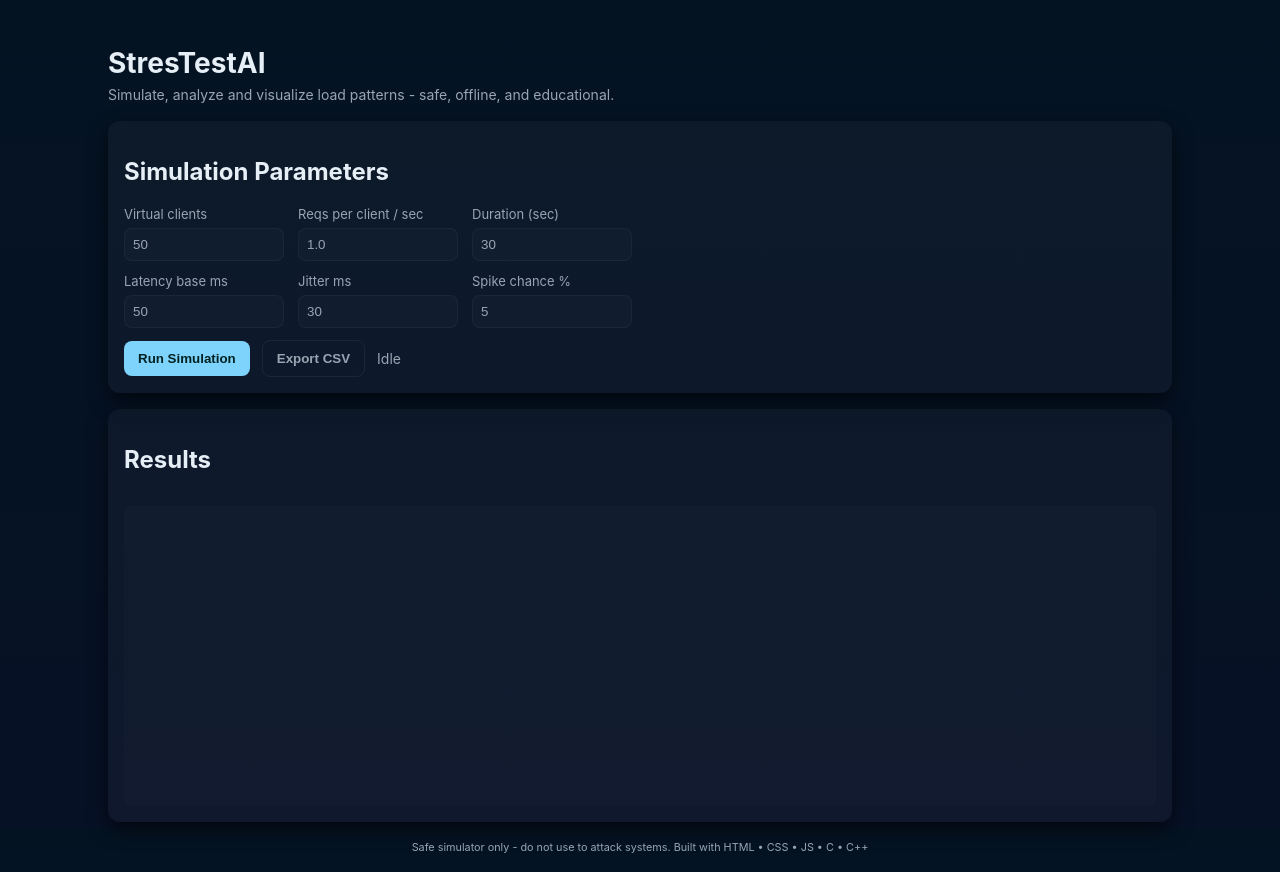
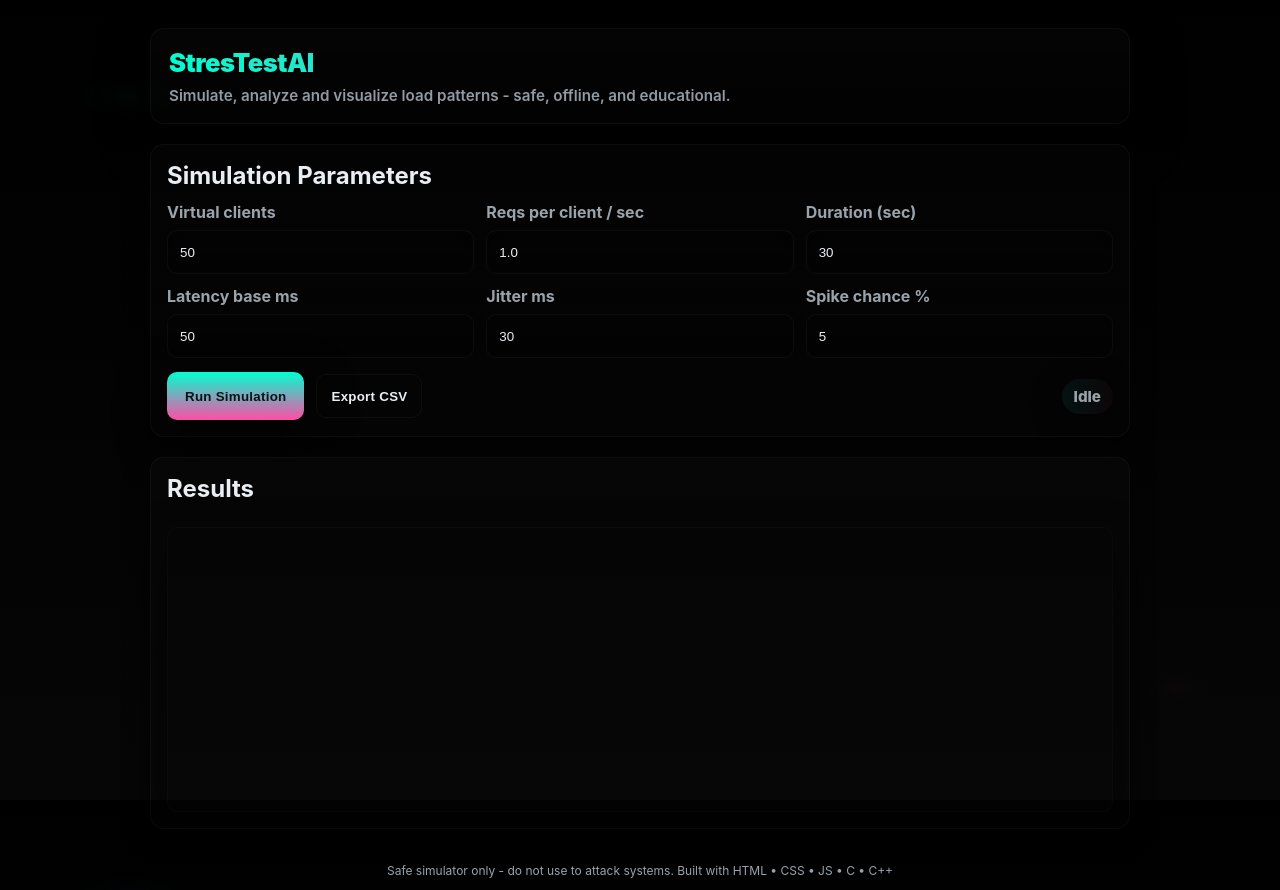
Before and after one commit to Luka12-dev/TestAI, a plain HTML site: page index.html in a window 1280 px wide. Drawn offline with Linux system fonts and the light colour scheme; a script that the page names is missing.

Commit message:
Update styles.css

```diff
--- a/styles.css
+++ b/styles.css
@@ -1,35 +1,269 @@
 :root{
-  --bg:#071126;
-  --card:#0b1220;
-  --accent:#7dd3fc;
-  --muted:#9aa4b2;
-  --good:#34d399;
-  --warn:#f59e0b;
-  --bad:#fb7185;
+  --bg: #000000;
+  --bg-2: #060606;
+  --card-bg: rgba(255,255,255,0.018);
+  --glass-border: rgba(255,255,255,0.04);
+  --muted: #9aa3ab;
+  --text: #e9eef3;
+
+  --accent: #00ffd0;
+  --accent-2: #ff4da6;
+  --accent-soft: rgba(0,255,208,0.06);
+
+  --radius: 14px;
+  --gap: 16px;
+  --container-max: 980px;
+
+  --shadow-sm: 0 8px 24px rgba(0,0,0,0.7);
+  --shadow-md: 0 18px 48px rgba(0,0,0,0.85);
+
+  --fast: 160ms;
+  --med: 420ms;
+  --long: 900ms;
+
+  --btn-min-height: 48px;
+  --input-height: 44px;
 }
 
-*{box-sizing:border-box}
-html,body{height:100%;margin:0;font-family:Inter,Segoe UI,system-ui,-apple-system,Roboto,Arial;background:linear-gradient(180deg,#041322,#071126);color:#e6eef6}
-.container{max-width:1100px;margin:28px auto;padding:18px}
-.header{display:flex;flex-direction:column;gap:6px;margin-bottom:18px}
-.header h1{margin:0;font-size:28px}
-.tagline{color:var(--muted);margin:0;font-size:14px}
+@media (prefers-reduced-motion: reduce){
+  :root{ --fast:0ms; --med:0ms; --long:0ms; }
+  *{ animation-duration:0ms !important; transition-duration:0ms !important; }
+}
 
-.card{background:rgba(255,255,255,0.03);border-radius:12px;padding:16px;margin-bottom:16px;box-shadow:0 8px 20px rgba(0,0,0,0.6)}
-.controls .row{display:flex;gap:14px;flex-wrap:wrap;margin-bottom:12px}
-.controls label{display:flex;flex-direction:column;font-size:13px;color:var(--muted)}
-.controls input[type="number"]{padding:8px;border-radius:8px;border:1px solid rgba(255,255,255,0.04);background:rgba(255,255,255,0.02);color:inherit;margin-top:6px;width:160px}
+*{ box-sizing:border-box; margin:0; padding:0; }
+html,body{ height:100%; }
+body{
+  font-family: Inter, system-ui, -apple-system, "Segoe UI", Roboto, Arial;
+  background:
+    radial-gradient(900px 340px at 10% 12%, rgba(0,255,208,0.02), transparent 6%),
+    radial-gradient(600px 260px at 92% 86%, rgba(255,77,166,0.015), transparent 6%),
+    linear-gradient(180deg, var(--bg), var(--bg-2));
+  color:var(--text);
+  -webkit-font-smoothing:antialiased;
+  -moz-osx-font-smoothing:grayscale;
+  display:flex;
+  justify-content:center;
+  align-items:flex-start;
+  padding:28px;
+  min-height:100vh;
+}
 
-.actions{display:flex;align-items:center;gap:12px;margin-top:8px}
-button{background:var(--accent);border:0;padding:10px 14px;border-radius:8px;color:#022;cursor:pointer;font-weight:700}
-button#exportBtn{background:transparent;border:1px solid rgba(255,255,255,0.06);color:var(--muted)}
-.status{color:var(--muted);font-size:14px}
+.container{
+  width:100%;
+  max-width:var(--container-max);
+  display:flex;
+  flex-direction:column;
+  gap:20px;
+  animation:fadeInUp var(--med) ease both;
+}
 
-.results .metrics{display:flex;gap:12px;flex-wrap:wrap;margin-bottom:12px}
-.metric{background:rgba(255,255,255,0.02);padding:10px;border-radius:8px;min-width:140px}
-.metric h3{margin:0;font-size:13px;color:var(--muted)}
-.metric p{margin:6px 0 0;font-size:18px;font-weight:700}
+.header{
+  display:flex;
+  flex-direction:column;
+  gap:8px;
+  padding:18px;
+  border-radius:var(--radius);
+  background: linear-gradient(180deg, rgba(255,255,255,0.014), rgba(255,255,255,0.006));
+  border:1px solid var(--glass-border);
+  box-shadow:var(--shadow-md);
+  transform-origin:top center;
+}
+.header h1{
+  font-size:1.6rem;
+  letter-spacing:-0.02em;
+  margin:0;
+  font-weight:900;
+  background:linear-gradient(90deg,var(--accent),var(--accent-2));
+  -webkit-background-clip:text;
+  -webkit-text-fill-color:transparent;
+  animation:textShift 6s linear infinite;
+}
+.tagline{
+  margin:0;
+  color:var(--muted);
+  font-size:0.95rem;
+  font-weight:600;
+  opacity:0.95;
+}
 
-canvas{width:100%;height:300px;border-radius:8px;background:linear-gradient(180deg, rgba(255,255,255,0.015), rgba(255,255,255,0.01));display:block}
+.card{
+  border-radius:var(--radius);
+  padding:16px;
+  background: linear-gradient(180deg, rgba(255,255,255,0.012), rgba(255,255,255,0.006));
+  border:1px solid var(--glass-border);
+  box-shadow:var(--shadow-sm);
+  transition: transform var(--med), box-shadow var(--med), border-color var(--med);
+  animation:cardPop .5s cubic-bezier(.2,.9,.3,1) both;
+}
+.card:hover{ transform: translateY(-6px); box-shadow:var(--shadow-md); border-color:var(--accent-soft); }
 
-.footer{text-align:center;color:var(--muted);margin-top:8px;font-size:13px}
+.controls .row{
+  display:flex;
+  gap:12px;
+  align-items:center;
+  margin-top:12px;
+  flex-wrap:wrap;
+}
+.controls label{
+  display:flex;
+  flex-direction:column;
+  gap:8px;
+  min-width:170px;
+  flex:1 1 220px;
+  color:var(--muted);
+  font-weight:700;
+}
+.controls input[type="number"]{
+  height:var(--input-height);
+  padding:10px 12px;
+  border-radius:10px;
+  border:1px solid rgba(255,255,255,0.03);
+  background: linear-gradient(180deg, rgba(255,255,255,0.008), rgba(255,255,255,0.004));
+  color:var(--text);
+  outline:none;
+  box-shadow: 0 8px 24px rgba(0,0,0,0.6) inset;
+  transition: box-shadow var(--fast), transform var(--fast), border-color var(--fast);
+}
+.controls input[type="number"]:focus{
+  transform: translateY(-3px);
+  border-color: rgba(0,255,208,0.10);
+  box-shadow: 0 12px 36px rgba(0,0,0,0.7) inset, 0 0 14px rgba(0,255,208,0.04);
+}
+
+/* Actions */
+.actions{
+  display:flex;
+  gap:12px;
+  align-items:center;
+  margin-top:14px;
+  flex-wrap:wrap;
+}
+button{
+  cursor:pointer;
+  border:0;
+  padding:12px 18px;
+  min-height:var(--btn-min-height);
+  border-radius:10px;
+  font-weight:800;
+  letter-spacing:0.02em;
+  transition: transform var(--fast), box-shadow var(--fast), background var(--fast);
+  display:inline-flex;
+  align-items:center;
+  justify-content:center;
+  gap:8px;
+}
+#runBtn{
+  background: linear-gradient(180deg, var(--accent), var(--accent-2));
+  color:#031614;
+  box-shadow: 0 16px 48px rgba(0,0,0,0.8);
+}
+#exportBtn{
+  background: transparent;
+  color:var(--text);
+  border:1px solid rgba(255,255,255,0.04);
+  padding:10px 14px;
+  min-height:44px;
+}
+button:hover{ transform: translateY(-4px); box-shadow: 0 22px 60px rgba(0,0,0,0.85); }
+#exportBtn:hover{ box-shadow: 0 12px 34px rgba(0,0,0,0.7) }
+
+.status{
+  margin-left:auto;
+  padding:8px 12px;
+  border-radius:999px;
+  background: linear-gradient(90deg, rgba(0,255,208,0.06), rgba(255,77,166,0.03));
+  color:var(--muted);
+  font-weight:800;
+  font-size:0.95rem;
+  box-shadow: 0 8px 28px rgba(0,0,0,0.6);
+  transition: transform var(--fast), opacity var(--fast);
+}
+
+.results{
+  display:flex;
+  flex-direction:column;
+  gap:12px;
+}
+.metrics{
+  display:flex;
+  gap:12px;
+  flex-wrap:wrap;
+  align-items:center;
+}
+.metrics .metric{
+  min-width:160px;
+  padding:12px;
+  border-radius:10px;
+  background: linear-gradient(180deg, rgba(255,255,255,0.01), rgba(255,255,255,0.004));
+  border:1px solid rgba(255,255,255,0.01);
+  color:var(--muted);
+  font-weight:800;
+  box-shadow: 0 8px 26px rgba(0,0,0,0.6);
+  transition: transform var(--fast), box-shadow var(--fast), border-color var(--fast);
+  animation:metricPop .45s cubic-bezier(.2,.9,.3,1) both;
+}
+.metrics .metric strong{ display:block; color:var(--text); font-size:1.1rem; margin-bottom:6px; }
+
+canvas{
+  width:100%;
+  height:auto;
+  display:block;
+  border-radius:10px;
+  background: linear-gradient(180deg, rgba(0,0,0,0.02), rgba(255,255,255,0.002));
+  border:1px solid rgba(255,255,255,0.02);
+  box-shadow: 0 12px 36px rgba(0,0,0,0.7);
+  transition: transform var(--med), box-shadow var(--med);
+}
+
+.footer{
+  padding:12px;
+  text-align:center;
+  color:var(--muted);
+  font-size:0.9rem;
+}
+
+@media (max-width:900px){
+  .controls .row{ gap:10px; }
+  .controls label{ flex:1 1 140px; min-width:140px; }
+  .metrics{ justify-content:center }
+}
+
+@keyframes fadeInUp{
+  0%{ opacity:0; transform: translateY(10px) }
+  100%{ opacity:1; transform:none }
+}
+@keyframes cardPop{
+  0%{ opacity:0; transform: translateY(12px) scale(.996) }
+  60%{ opacity:1; transform: translateY(-6px) scale(1.002) }
+  100%{ transform:none }
+}
+@keyframes metricPop{
+  0%{ opacity:0; transform: translateY(8px) scale(.995) }
+  100%{ opacity:1; transform:none }
+}
+@keyframes textShift{
+  0%{ background-position:0% 50% }
+  50%{ background-position:100% 50% }
+  100%{ background-position:0% 50% }
+}
+@keyframes tempPulse{
+  0%{ transform: scale(1) }
+  50%{ transform: scale(1.02) }
+  100%{ transform: scale(1) }
+}
+
+.card:hover, .metric:hover{ border-color: rgba(0,255,208,0.06); box-shadow: 0 30px 70px rgba(0,0,0,0.9) }
+
+:focus{ outline:none; }
+button:focus, input:focus, .metric:focus{ box-shadow: 0 0 0 6px rgba(0,255,208,0.05); border-radius:8px }
+
+@keyframes pulseGlow{
+  0%{ box-shadow: 0 6px 18px rgba(0,255,208,0.06) }
+  50%{ box-shadow: 0 18px 48px rgba(0,255,208,0.12); transform: translateY(-3px) }
+  100%{ box-shadow: 0 6px 18px rgba(0,255,208,0.06); transform:none }
+}
+.status.pulse{ animation: pulseGlow 1.2s ease-in-out infinite; }
+
+.text-muted{ color:var(--muted); }
+.row{ display:flex; gap:12px; align-items:center; flex-wrap:wrap; }
+.actions{ display:flex; gap:12px; align-items:center; }
```
